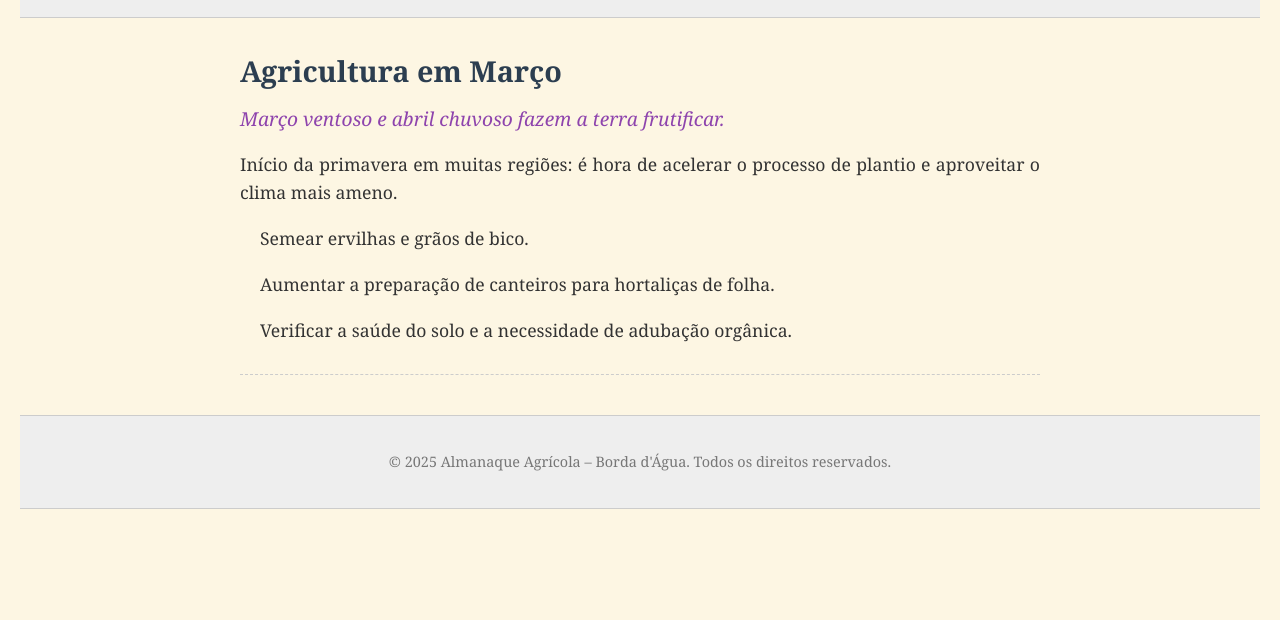
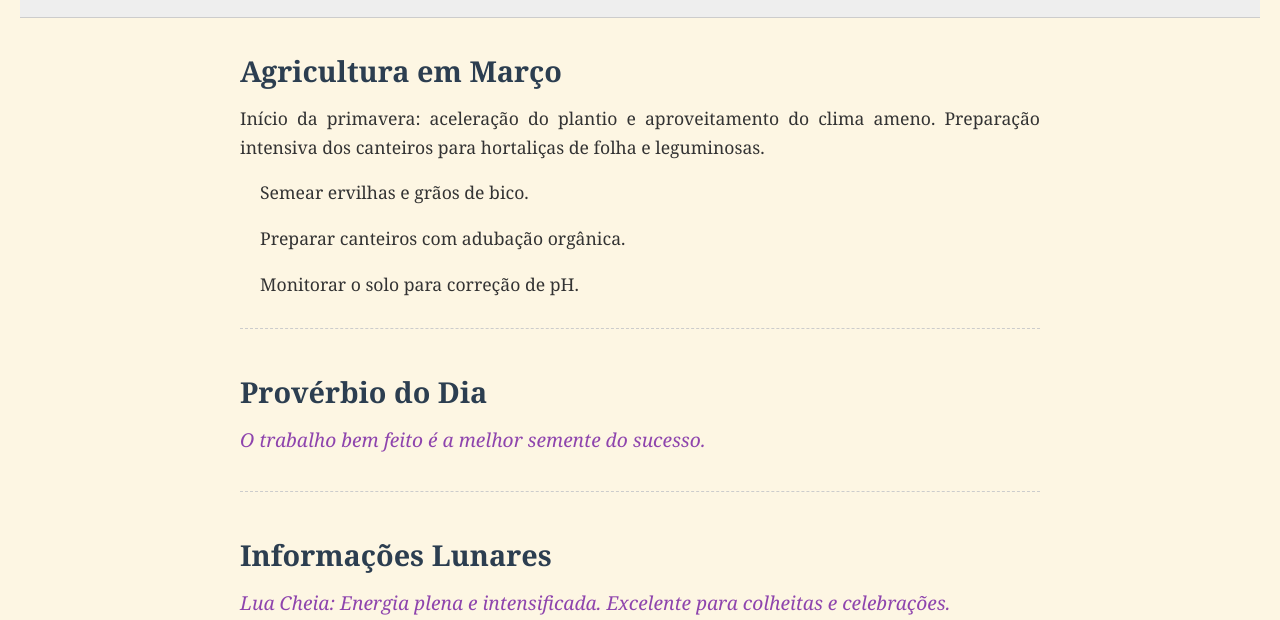
Before and after one commit to paulixmiguelix/almanaque, a plain HTML site: page index.html in a window 1280 px wide. Shown: the part 180-800 px from the top of the page. Drawn offline with Linux system fonts and the light colour scheme.

Commit message:
Update index.html

```diff
--- a/index.html
+++ b/index.html
@@ -4,7 +4,7 @@
   <meta charset="UTF-8">
   <title>Almanaque Agrícola – Borda d'Água</title>
   <meta name="viewport" content="width=device-width, initial-scale=1.0">
-  <meta name="description" content="Almanaque Agrícola Borda d'Água: Dicas, provérbios e informações agrícolas atualizadas diariamente, para orientar o agricultor e o curioso.">
+  <meta name="description" content="Almanaque Agrícola Borda d'Água – Dicas, provérbios e informações agrícolas, lunares, curiosidades e fatos históricos, atualizados dinamicamente.">
   <style>
     /* Estilos Gerais */
     body {
@@ -44,7 +44,7 @@
       color: #2c3e50;
       margin-bottom: 10px;
     }
-    .proverb {
+    .proverb, .dynamic-info {
       font-style: italic;
       font-size: 1.2em;
       margin-bottom: 15px;
@@ -73,11 +73,35 @@
   </header>
 
   <main>
-    <div class="section" id="monthSection">
-      <h2 id="monthTitle">Agricultura em [Mês]</h2>
-      <div class="proverb" id="monthProverb"></div>
-      <div class="description" id="monthDescription"></div>
-      <div id="monthDetails"></div>
+    <!-- Seção Agricultura (Informação fixa por mês) -->
+    <div class="section" id="agricultureSection">
+      <h2>Agricultura em <span id="monthTitle"></span></h2>
+      <div class="description" id="agricultureDescription"></div>
+      <div id="agricultureDetails"></div>
+    </div>
+
+    <!-- Seção Provérbio do Dia (Dinâmico) -->
+    <div class="section" id="proverbSection">
+      <h2>Provérbio do Dia</h2>
+      <div class="dynamic-info" id="dailyProverb"></div>
+    </div>
+
+    <!-- Seção Informações Lunares (Dinâmico) -->
+    <div class="section" id="lunarSection">
+      <h2>Informações Lunares</h2>
+      <div class="dynamic-info" id="lunarInfo"></div>
+    </div>
+
+    <!-- Seção Curiosidade do Dia (Dinâmico) -->
+    <div class="section" id="curiositySection">
+      <h2>Curiosidade do Dia</h2>
+      <div class="dynamic-info" id="dailyCuriosity"></div>
+    </div>
+
+    <!-- Seção Fato Histórico do Dia (Dinâmico) -->
+    <div class="section" id="historicalSection">
+      <h2>Fato Histórico do Dia</h2>
+      <div class="dynamic-info" id="historicalFact"></div>
     </div>
   </main>
 
@@ -97,120 +121,109 @@
       return `${diaSemana}, ${dia} de ${mes} de ${ano}`;
     }
 
-    // Atualiza a data atual e o ano
+    // Atualiza data atual e ano
     const now = new Date();
     document.getElementById("currentDate").innerText = formatFullDate(now);
     document.getElementById("currentYear").innerText = now.getFullYear();
 
-    // Dados do almanaque agrícola para cada mês
-    const almanaqueData = {
+    /* ===== Informação Agrícola (Fixa por Mês) ===== */
+    const agricultureData = {
       "janeiro": {
-        proverb: "Bons dias em janeiro enganam o homem em fevereiro",
-        description: "Lavoura das terras e preparação das culturas de Inverno, como a da batata, iniciando-se onde for possível, a plantação precoce. Semear fava, ervilha, alface e rabanete.",
+        description: "Preparação das culturas de Inverno com ênfase na plantação precoce: a lavoura é trabalhada com o intuito de preparar a terra para o plantio de culturas invernais e de transição para a primavera.",
         details: [
-          "No Norte e no Centro – semear couve-galega, nabo, nabiça, rabanete, salsa e tomate.",
-          "No Sul – semear cenoura, couves, ervilha, feijão, nabiça e tomate.",
-          "Em estufa ou cama quente – plantar pepino, melão, pimento. Semear canteiros de cenoura, alho, cebola, alface, ervilha, alho-francês e salsa.",
-          "Na Horta – semear (em canteiros ou alforges bem abrigados e defendidos das geadas) alface romana, couve repolho, e rabanete."
+          "Semear fava, ervilha, alface e rabanete em áreas disponíveis.",
+          "No Norte e no Centro: semear couve-galega, nabo, nabiça, rabanete, salsa e tomate.",
+          "No Sul: semear cenoura, couves, ervilha, feijão, nabiça e tomate.",
+          "Em estufa ou cama quente: plantar pepino, melão e pimento; semear canteiros de cenoura, alho, cebola, alface, ervilha, alho-francês e salsa.",
+          "Na horta: semear em canteiros ou alforges bem abrigados (defendidos das geadas) alface romana, couve-repolho e rabanete."
         ]
       },
       "fevereiro": {
-        proverb: "Em fevereiro, tempo de espera e de regar com cautela.",
-        description: "Mês de transição: preparar o solo para a chegada da primavera. É tempo de cuidar das raízes e manter a umidade para as futuras plantações.",
+        description: "Mês de transição: preparo do solo e manutenção da umidade para futuras plantações, com atenção especial às sementes que começam a germinar.",
         details: [
-          "Rega frequente e controle das ervas daninhas são fundamentais.",
-          "Atenção especial às hortaliças que já iniciam a germinação, como a cenoura e a beterraba.",
-          "No Sul, aproveite para iniciar o preparo de estufas com sementes mais sensíveis."
+          "Rega frequente e controle das ervas daninhas.",
+          "Cuidado com culturas que já iniciam a germinação, como cenoura e beterraba.",
+          "No Sul, iniciar o preparo de estufas para sementes sensíveis."
         ]
       },
       "março": {
-        proverb: "Março ventoso e abril chuvoso fazem a terra frutificar.",
-        description: "Início da primavera em muitas regiões: é hora de acelerar o processo de plantio e aproveitar o clima mais ameno.",
+        description: "Início da primavera: aceleração do plantio e aproveitamento do clima ameno. Preparação intensiva dos canteiros para hortaliças de folha e leguminosas.",
         details: [
           "Semear ervilhas e grãos de bico.",
-          "Aumentar a preparação de canteiros para hortaliças de folha.",
-          "Verificar a saúde do solo e a necessidade de adubação orgânica."
+          "Preparar canteiros com adubação orgânica.",
+          "Monitorar o solo para correção de pH."
         ]
       },
       "abril": {
-        proverb: "Abril, mês de promessas e de florescer a esperança.",
-        description: "Com o avanço da primavera, é tempo de diversificar as culturas e intensificar a irrigação nas áreas recém-semeadas.",
+        description: "Com o avanço da primavera, diversificar as culturas e intensificar a irrigação nas áreas recém-semeadas, preparando o terreno para o verão.",
         details: [
-          "Iniciar o plantio de hortaliças de verão em áreas protegidas.",
-          "Preparar a poda e adubação de árvores frutíferas.",
-          "Incentivar a rotação de culturas para manter o solo fértil."
+          "Iniciar plantio de hortaliças de verão em áreas protegidas.",
+          "Poda e adubação de árvores frutíferas.",
+          "Rotação de culturas para manter a fertilidade do solo."
         ]
       },
       "maio": {
-        proverb: "Maio é calor, mas a terra renova o vigor.",
-        description: "É tempo de consolidar as plantações iniciadas e iniciar o preparo para os cultivos de verão.",
+        description: "Consolidação das plantações iniciadas e preparo para os cultivos de verão, com foco na manutenção da umidade e fortalecimento das plantas.",
         details: [
-          "Reforçar a irrigação nas áreas mais secas.",
+          "Reforço na irrigação em áreas secas.",
           "Semear culturas de rápido crescimento, como alface e rúcula.",
-          "No Norte, começar a planejar as hortas de verão com diversidade."
+          "Planejamento das hortas de verão no Norte."
         ]
       },
       "junho": {
-        proverb: "Junho ardente, mas a terra sorri em abundância.",
-        description: "A chegada do verão exige cuidados redobrados com a irrigação e o manejo das plantas sob forte incidência solar.",
+        description: "Chegada do verão: cuidados redobrados com irrigação e manejo sob forte incidência solar, garantindo o desenvolvimento adequado das culturas.",
         details: [
-          "Utilizar sistemas de irrigação eficientes para evitar a evaporação excessiva.",
-          "Proteger as culturas sensíveis com sombras ou estufas móveis.",
-          "Planejar a colheita de produtos que amadurecem mais cedo."
+          "Uso de sistemas eficientes de irrigação.",
+          "Proteção das culturas sensíveis com sombras móveis.",
+          "Planejamento da colheita de produtos que amadurecem cedo."
         ]
       },
       "julho": {
-        proverb: "Julho é de sol e de trabalho árduo na lavoura.",
-        description: "O auge do verão traz desafios quanto à umidade e à temperatura. É essencial manter a cobertura do solo para conservar a água.",
+        description: "Auge do verão: manutenção da cobertura do solo para conservar água e controle rigoroso das pragas e doenças.",
         details: [
-          "Adotar técnicas de mulching para reduzir a evaporação.",
-          "Verificar e corrigir a irrigação para evitar estresse hídrico.",
-          "Controlar pragas e doenças com métodos naturais sempre que possível."
+          "Técnicas de mulching para reduzir evaporação.",
+          "Ajuste na irrigação para evitar estresse hídrico.",
+          "Controle biológico de pragas sempre que possível."
         ]
       },
       "agosto": {
-        proverb: "Agosto sem pressa, mas colhe-se a promessa da safra.",
-        description: "Ainda no calor, é o momento de garantir que as culturas estejam protegidas contra a desidratação e de iniciar a preparação para o outono.",
+        description: "Continuação do calor, com foco na proteção contra a desidratação e preparação para o outono, iniciando a colheita de algumas hortaliças.",
         details: [
-          "Ajustar a irrigação conforme as necessidades específicas de cada cultura.",
-          "Iniciar a colheita de algumas hortaliças e frutas.",
-          "Preparar o solo para a próxima estação, incorporando matéria orgânica."
+          "Ajustar irrigação conforme necessidade.",
+          "Iniciar a colheita de hortaliças e frutas maduras.",
+          "Preparar o solo com matéria orgânica para a próxima estação."
         ]
       },
       "setembro": {
-        proverb: "Setembro traz frescor e reaviva a esperança do cultivo.",
-        description: "O outono começa a despontar, trazendo temperaturas mais amenas. É hora de fazer a transição entre as culturas de verão e as de inverno.",
+        description: "Transição para o outono: temperaturas mais amenas favorecem a semeadura de culturas de ciclo curto e a rotação de culturas para manter o solo fértil.",
         details: [
-          "Semear culturas de ciclo curto, como beterraba e cenoura.",
-          "Revisar os sistemas de irrigação e drenagem.",
-          "No Centro, reforçar a adubação e a rotação de culturas."
+          "Semear beterraba e cenoura em ciclos curtos.",
+          "Revisar sistemas de irrigação e drenagem.",
+          "Reforçar adubação e rotação de culturas no Centro."
         ]
       },
       "outubro": {
-        proverb: "Outubro é terra de renovação, prepara-se a nova estação.",
-        description: "Com a queda das temperaturas, os agricultores iniciam o preparo para as culturas de inverno, ajustando a irrigação e o manejo do solo.",
+        description: "Preparação para o inverno: ajuste na irrigação e manejo do solo para semeadura de hortaliças resistentes ao frio.",
         details: [
-          "Semear hortaliças resistentes ao frio, como couve e nabo.",
-          "Realizar a poda e a limpeza das áreas cultivadas.",
-          "Planejar a rotação de culturas para manter o solo fértil."
+          "Semear couve, nabo e hortaliças tolerantes ao frio.",
+          "Realizar poda e limpeza das áreas cultivadas.",
+          "Planejar a rotação de culturas para conservar a fertilidade."
         ]
       },
       "novembro": {
-        proverb: "Novembro convida a refletir e a semear com precaução.",
-        description: "Os dias mais curtos e frios exigem cuidados especiais para as culturas que ainda resistem ao frio. É um período de transição para o inverno.",
+        description: "Período de transição para o inverno: proteção das culturas remanescentes e intensificação da adubação orgânica para recuperar o solo.",
         details: [
-          "Proteger as culturas sensíveis com coberturas térmicas.",
-          "Intensificar a adubação orgânica para recuperar o solo.",
-          "Preparar canteiros para o plantio de culturas invernais."
+          "Uso de coberturas térmicas para culturas sensíveis.",
+          "Intensificar a adubação orgânica.",
+          "Preparar canteiros para o plantio invernal."
         ]
       },
       "dezembro": {
-        proverb: "Dezembro é tempo de esperança e de novos começos na terra.",
-        description: "Mesmo com o frio, é um mês de renovação. A preparação para o inverno envolve a proteção das culturas e o planejamento para a nova safra que virá no ano seguinte.",
+        description: "Mês de renovação: mesmo com o frio, há preparação para o inverno e planejamento para a safra do próximo ano, com ênfase na proteção das culturas.",
         details: [
           "Semear hortaliças de inverno em locais abrigados.",
-          "Realizar a manutenção de equipamentos de irrigação e proteção.",
-          "Planejar a rotação e a diversificação de culturas para o próximo ano."
+          "Manutenção dos equipamentos de irrigação.",
+          "Planejar a rotação e diversificação para o ano seguinte."
         ]
       }
     };
@@ -219,27 +232,67 @@
     const meses = ["janeiro", "fevereiro", "março", "abril", "maio", "junho", "julho", "agosto", "setembro", "outubro", "novembro", "dezembro"];
     const currentMonthName = meses[now.getMonth()];
 
-    // Atualizar o título da seção com o nome do mês
-    document.getElementById("monthTitle").innerText = `Agricultura em ${currentMonthName.charAt(0).toUpperCase() + currentMonthName.slice(1)}`;
-
-    // Carregar os dados do mês atual
-    const data = almanaqueData[currentMonthName] || {
-      proverb: "Sem dados específicos para este mês.",
-      description: "Informação agrícola ainda não foi definida para este período.",
+    // Atualizar a seção agrícola
+    document.getElementById("monthTitle").innerText = currentMonthName.charAt(0).toUpperCase() + currentMonthName.slice(1);
+    const agriData = agricultureData[currentMonthName] || {
+      description: "Informação agrícola não definida para este mês.",
       details: []
     };
-
-    document.getElementById("monthProverb").innerText = data.proverb;
-    document.getElementById("monthDescription").innerText = data.description;
-
-    // Preencher os detalhes (lista de recomendações)
-    const detailsContainer = document.getElementById("monthDetails");
-    data.details.forEach(detail => {
+    document.getElementById("agricultureDescription").innerText = agriData.description;
+    const agriDetailsContainer = document.getElementById("agricultureDetails");
+    agriDetailsContainer.innerHTML = ""; // Limpar conteúdo
+    agriData.details.forEach(detail => {
       const p = document.createElement("p");
       p.className = "detail";
       p.innerText = detail;
-      detailsContainer.appendChild(p);
+      agriDetailsContainer.appendChild(p);
     });
+
+    /* ===== Seções Dinâmicas (randomizadas a cada acesso) ===== */
+
+    // Array de provérbios (dinâmicos)
+    const proverbs = [
+      "Quem semeia vento, colhe tempestade.",
+      "Água mole em pedra dura, tanto bate até que fura.",
+      "Mais vale um provérbio na boca do que um milhar na mão.",
+      "Semeia bem e colherás abundância.",
+      "O trabalho bem feito é a melhor semente do sucesso."
+    ];
+    const randomProverb = proverbs[Math.floor(Math.random() * proverbs.length)];
+    document.getElementById("dailyProverb").innerText = randomProverb;
+
+    // Array de informações lunares
+    const lunarInfos = [
+      "Lua Nova: Momento de renovação e introspecção. Energia contida para novos começos.",
+      "Quarto Crescente: Fase de crescimento e expansão. Aproveite para iniciar novos projetos.",
+      "Lua Cheia: Energia plena e intensificada. Excelente para colheitas e celebrações.",
+      "Quarto Minguante: Período de reflexão e limpeza. Hora de liberar o que já não serve."
+    ];
+    const randomLunar = lunarInfos[Math.floor(Math.random() * lunarInfos.length)];
+    document.getElementById("lunarInfo").innerText = randomLunar;
+
+    // Array de curiosidades do dia
+    const curiosities = [
+      "Sabia que os azulejos portugueses contam histórias de épocas passadas? Muitos deles foram inspirados na arte islâmica.",
+      "Curiosidade: a bota portuguesa é reconhecida mundialmente, mas poucos sabem que ela surgiu como uma necessidade de proteção contra o clima.",
+      "Descubra: o fado é uma expressão musical que nasceu da mistura de culturas e sentimentos, refletindo a alma portuguesa.",
+      "Você sabia? A calçada portuguesa é uma arte de rua que transforma simples pedras em verdadeiras obras de arte urbanas.",
+      "Fato interessante: o pastel de nata, símbolo da doçaria portuguesa, tem uma receita secreta que remonta ao século XIX."
+    ];
+    const randomCuriosity = curiosities[Math.floor(Math.random() * curiosities.length)];
+    document.getElementById("dailyCuriosity").innerText = randomCuriosity;
+
+    // Array de fatos históricos do dia
+    const historicalFacts = [
+      "Em 1755, Lisboa foi abalada por um dos maiores terremotos da história, mudando para sempre o destino da cidade.",
+      "Em 1910, a República foi proclamada em Portugal, marcando uma nova era política.",
+      "Durante a Era dos Descobrimentos, navegadores portugueses abriram rotas que transformaram o comércio mundial.",
+      "No século XVI, a riqueza de Portugal estava intrinsecamente ligada ao comércio de especiarias oriundas do Oriente.",
+      "Em 1974, a Revolução dos Cravos pôs fim a décadas de ditadura em Portugal, celebrada como um marco de liberdade."
+    ];
+    const randomHistorical = historicalFacts[Math.floor(Math.random() * historicalFacts.length)];
+    document.getElementById("historicalFact").innerText = randomHistorical;
+
   </script>
 </body>
 </html>
```
